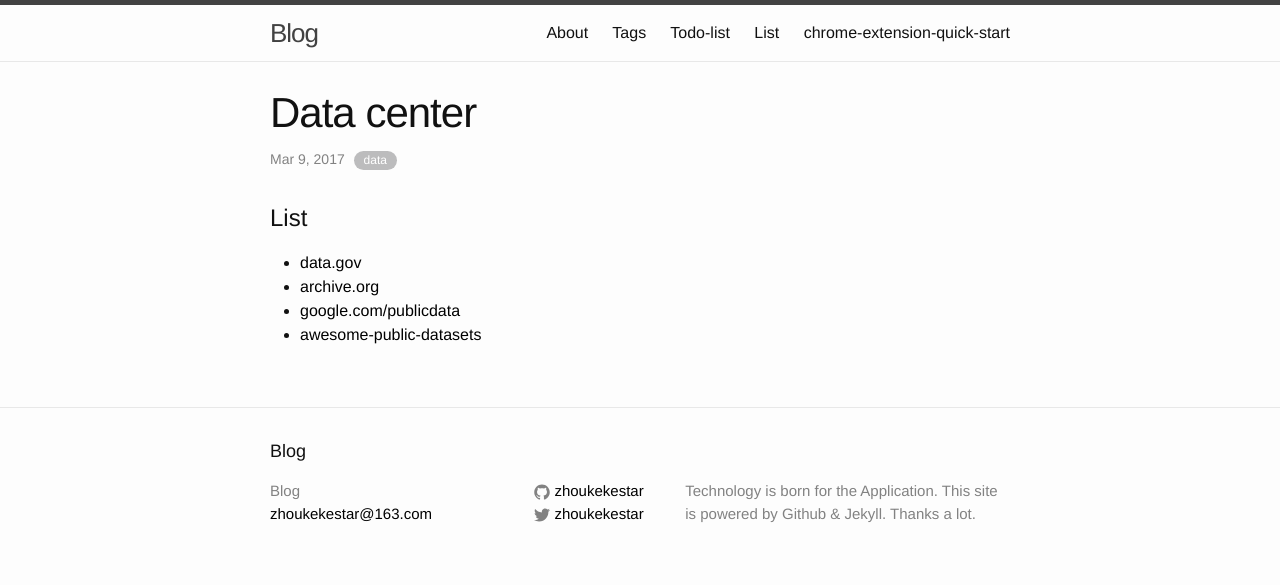
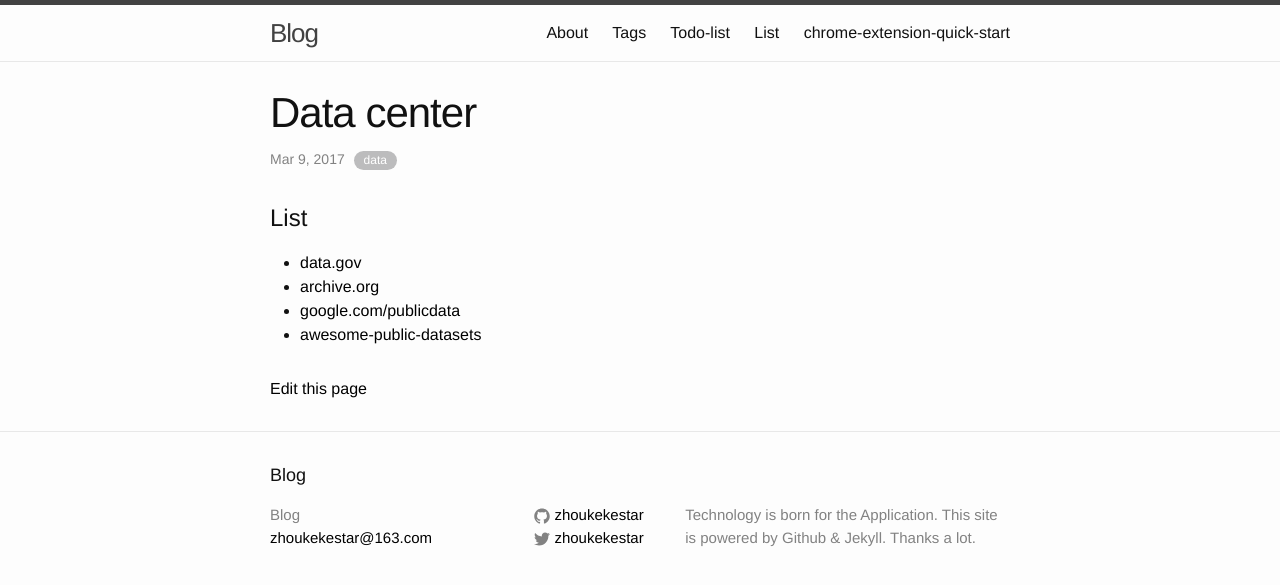
Before and after one commit to zhoukekestar/notes, a Jekyll site: the page built from _posts/2017/2017-03-09-data-center.md, in a window 1280 px wide. Shown: the top 585 px of the page. Built offline with Jekyll 4.4.1, drawn with Linux system fonts in a browser that asks for light colours.

Commit message:
Support edit this page

```diff
--- a/_layouts/post.html
+++ b/_layouts/post.html
@@ -22,6 +22,7 @@
     {{ content }}
   </div>
 
+  <a href="{{site.github.repository_url}}/blob/master/{{page.path}}">Edit this page</a>
 </article>
 
 {% if page.commentIssueId %}
```
